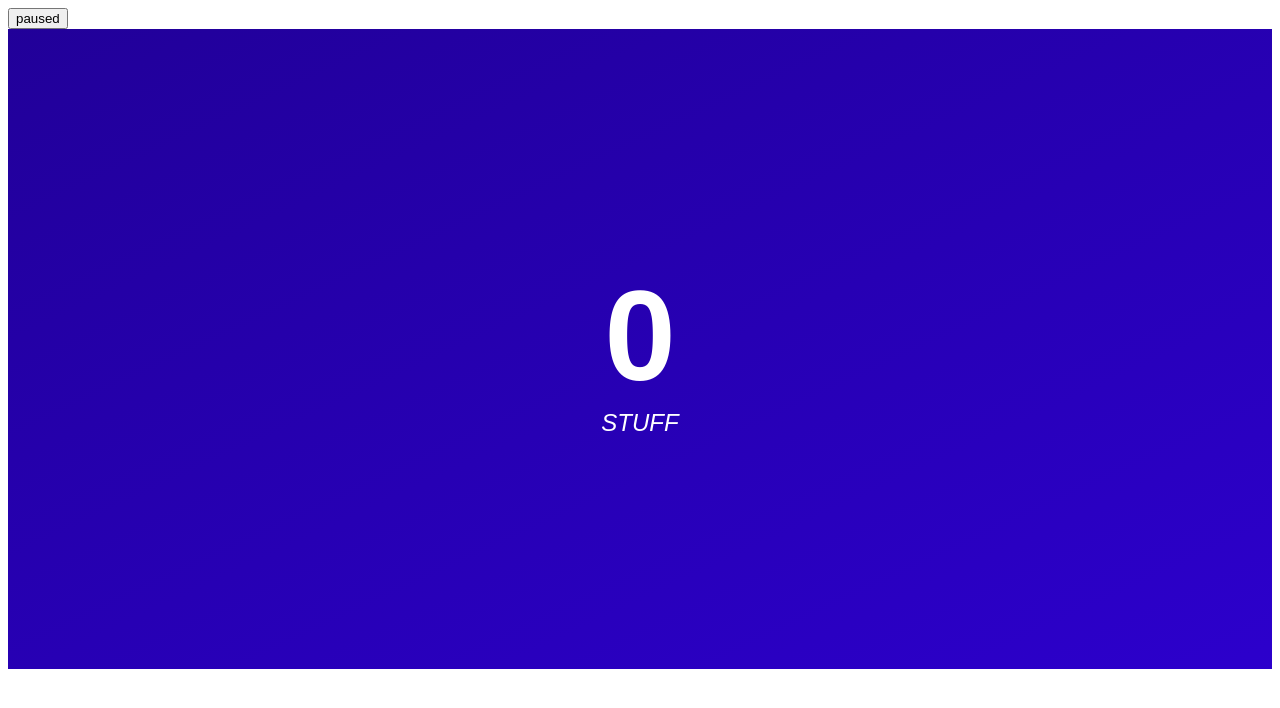
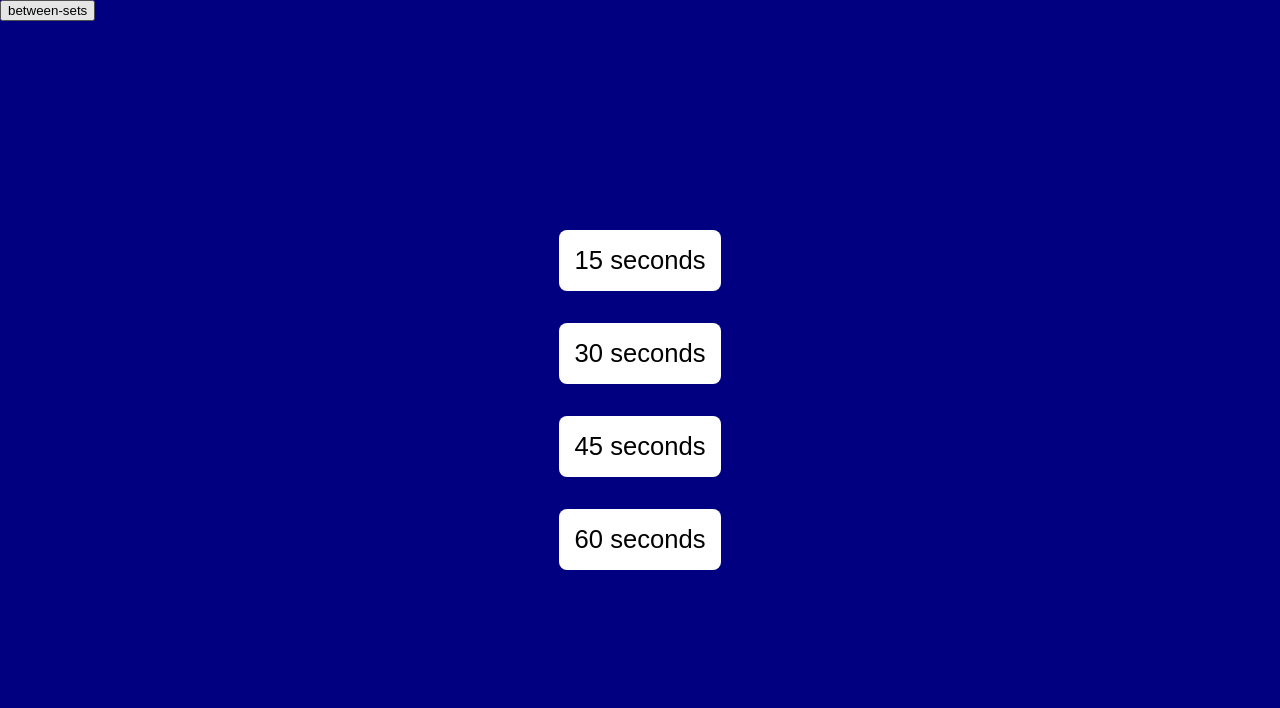
Before and after one commit to dheindel/hiitr, a SvelteKit app: page / in a window 1280 px wide. Shown: the top 708 px of the page. Built offline with nearby package versions, Linux system fonts and the light colour scheme.

Commit message:
WIP - Start to add option to pick set length

```diff
--- /dev/null
+++ b/src/app.css
@@ -0,0 +1,4 @@
+body {
+	min-height: 100vh;
+	margin: 0;
+}
--- /dev/null
+++ b/src/lib/Chooser.svelte
@@ -0,0 +1,37 @@
+<script lang="ts">
+    export let onSelection: (length: number) => void = (len) =>
+        console.log(len);
+</script>
+
+<section>
+    <form>
+        <button on:click={onSelection(15)}>15 seconds</button>
+        <button on:click={onSelection(30)}>30 seconds</button>
+        <button on:click={onSelection(45)}>45 seconds</button>
+        <button on:click={onSelection(60)}>60 seconds</button>
+    </form>
+</section>
+
+<style>
+    section {
+        height: 100vh;
+        display: flex;
+        justify-content: center;
+        align-items: center;
+        background: navy;
+    }
+
+    form {
+        display: flex;
+        flex-direction: column;
+        gap: 2rem;
+    }
+
+    button {
+        border: 0;
+        padding: 1rem;
+        border-radius: 8px;
+        font-size: 1.6rem;
+        background: white;
+    }
+</style>
--- a/src/lib/Countdown.svelte
+++ b/src/lib/Countdown.svelte
@@ -3,10 +3,11 @@
 
     export let countdownLength: number;
     export let name: string;
+    export let onCountdownDone: () => void = () => console.log("done");
 
     let timer: number;
     let timeElapsed = 0;
-    let timeRemaining = 0;
+    let timeRemaining = countdownLength;
     let percentRemaining = "0%";
 
     function countdown() {
@@ -15,13 +16,17 @@
         }
         timer = setTimeout(() => {
             timeElapsed = timeElapsed + 0.1;
+            timeRemaining = countdownLength - timeElapsed;
+            if (timeRemaining <= 0) {
+                $playState = "paused";
+                onCountdownDone();
+            }
             updateDisplay();
             countdown();
         }, 100);
     }
 
     function updateDisplay() {
-        timeRemaining = countdownLength - timeElapsed;
         percentRemaining = `${100 - (timeRemaining / countdownLength) * 100}%`;
     }
 
@@ -47,7 +52,7 @@
     }
 
     .set {
-        height: 80vh;
+        height: 100vh;
         display: flex;
         flex-direction: column;
         align-items: center;
--- a/src/lib/play-state-store.ts
+++ b/src/lib/play-state-store.ts
@@ -1,5 +1,5 @@
 import { writable } from 'svelte/store';
 
-export type PlayState = 'paused' | 'playing';
+export type PlayState = 'paused' | 'playing' | 'between-sets';
 
-export const playState = writable<PlayState>('paused');
+export const playState = writable<PlayState>('between-sets');
--- a/src/routes/+page.svelte
+++ b/src/routes/+page.svelte
@@ -1,18 +1,42 @@
 <script lang="ts">
+    import Chooser from "$lib/Chooser.svelte";
     import Countdown from "$lib/Countdown.svelte";
     import { playState } from "$lib/play-state-store";
+    import "../app.css";
 
     function toggleState() {
-        if ($playState === 'playing') {
-          $playState = 'paused'
+        if ($playState === "playing") {
+            $playState = "paused";
         } else {
-            $playState = 'playing';
+            $playState = "playing";
         }
-        // paused = !paused;
+    }
+
+    let countdownLength = 30;
+
+    function onSelection(length: number) {
+        countdownLength = length;
+        $playState = "playing";
+    }
+
+    function onCountdownDone() {
+        $playState = "between-sets";
     }
 </script>
 
-<button on:click={toggleState}>
-    {$playState}
-</button>
-<Countdown countdownLength={30} name={"stuff"} />
+<header>
+    <button on:click={toggleState}>
+        {$playState}
+    </button>
+</header>
+{#if $playState === "playing" || $playState === "paused"}
+    <Countdown {onCountdownDone} {countdownLength} name={"Workout"} />
+{:else}
+    <Chooser {onSelection} />
+{/if}
+
+<style>
+    header {
+        position: fixed;
+    }
+</style>
```
